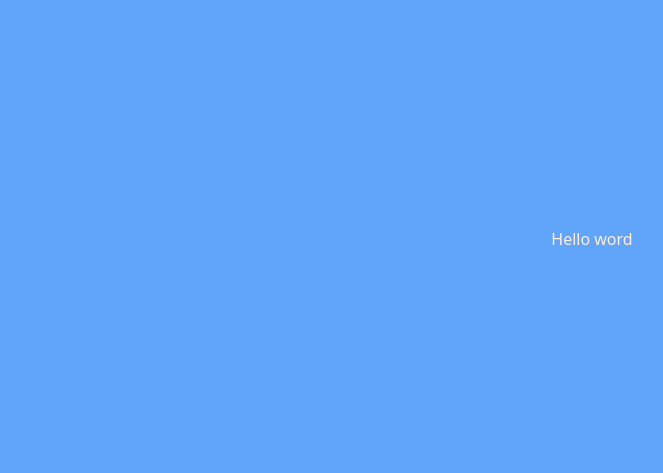
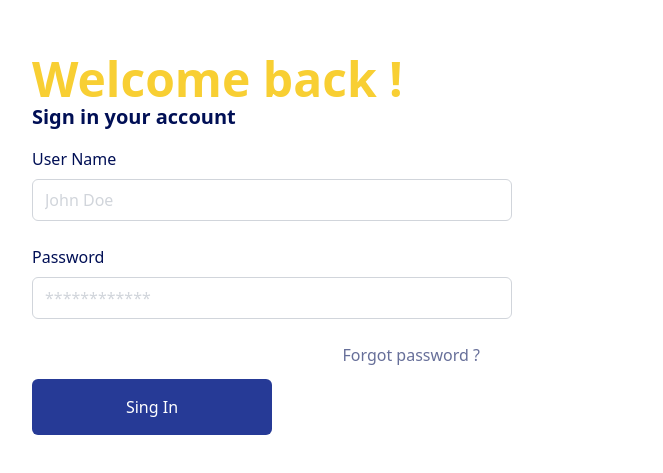
Before and after one commit to CREDO23/YAYO-APP-FRONTEND, a React (Vite) app: page / in a window 1280 px wide. Shown: the part 161-634 px from the top of the page, without its empty margins (48-711 px from the left). Built offline with nearby package versions, Linux system fonts and the light colour scheme.

Commit message:
feat : loginScreen ui

```diff
--- a/package.json
+++ b/package.json
@@ -4,7 +4,7 @@
     "version": "0.0.0",
     "type": "module",
     "scripts": {
-    "dev": "vite",
+        "start": "vite",
         "build": "vite build",
         "preview": "vite preview",
         "lint": "eslint src/**/*.{js,jsx}",
@@ -19,6 +19,7 @@
         "react-dom": "^18.2.0"
     },
     "devDependencies": {
+        "@tailwindcss/forms": "^0.5.3",
         "@types/react": "^18.0.17",
         "@types/react-dom": "^18.0.6",
         "@typescript-eslint/parser": "^5.40.1",
--- a/src/App.jsx
+++ b/src/App.jsx
@@ -1,8 +1,12 @@
+
+import Connexion from "./screens/Connexion";
+
 function App() {
     return (
-        <div className=" h-[100vh] bg-blue-400 flex items-center justify-center ">
-            <p className=" text-orange-100">Hello word</p>
+        <div className="w-full h-[100vh]">
+            <Connexion/>
         </div>
+
     );
 }
 
--- /dev/null
+++ b/src/components/forgotPasswordForm.jsx
@@ -0,0 +1,49 @@
+import { useState } from 'react';
+
+const ForgotPassword = ({setForm}) => {
+    const [forgotForm, setForgotForm] = useState({
+        email: '',
+    });
+
+    const heandleLoginForm = (e, field) => {
+        setForgotForm({ ...forgotForm, [field]: e.target.value });
+    };
+
+    const handleSubmit = (e) => {
+        e.preventDefault();
+        console.log(forgotForm);
+    };
+
+    return (
+        <form action="" method="POST">
+            <div className="mb-6">
+                <label htmlFor="name" className="block mb-2 text-textbleu">
+                    Please , entrer your user name ! You will recieve a recovery
+                    link in your email inbox
+                </label>
+                <input
+                    type="email"
+                    name="email"
+                    placeholder="joe123@gmail.com"
+                    onChange={(e) => heandleLoginForm(e, 'email')}
+                    required
+                    className="w-full px-3 py-2 placeholder-gray-300 border border-gray-300 rounded-md  focus:outline-none focus:ring focus:ring-indigo-100 focus:border-indigo-200"
+                />
+            </div>
+            <div className="flex items-center mx-8 my-3 justify-end cursor-pointer">
+                <span onClick={() => setForm('login')} className=" text-bleu-4">Go to Sign in</span>
+            </div>
+            <div className="mb-6 flex justify-start">
+                <button
+                    type="submit"
+                    onClick={handleSubmit}
+                    className="w-3/6 px-2 py-4 text-white bg-bleu rounded-md  focus:bg-indigo-600 focus:outline-none"
+                >
+                    Send
+                </button>
+            </div>
+        </form>
+    );
+};
+
+export default ForgotPassword;
--- /dev/null
+++ b/src/components/signinForm.jsx
@@ -0,0 +1,63 @@
+import { useState } from 'react';
+
+const LoginForm = ({setForm}) => {
+    const [loginForm, setloginForm] = useState({
+        userName: '',
+        password: '',
+    });
+
+    const heandleLoginForm = (e, field) => {
+        setloginForm({ ...loginForm, [field]: e.target.value });
+    };
+
+    const handleSubmit = (e) => {
+        e.preventDefault();
+        console.log(loginForm);
+    };
+
+    return (
+        <form action="" method="POST">
+            <div className="mb-6">
+                <label htmlFor="name" className="block text-textbleu mb-2">
+                    User Name
+                </label>
+                <input
+                    type="text"
+                    name="userName"
+                    placeholder="John Doe"
+                    onChange={(e) => heandleLoginForm(e, 'userName')}
+                    required
+                    className="w-full px-3 py-2 placeholder-gray-300 border border-gray-300 rounded-md  focus:outline-none focus:ring focus:ring-indigo-100 focus:border-indigo-200"
+                />
+            </div>
+            <div className="mb-6">
+                <label htmlFor="email"  text-textbleu className="block mb-2  text-textbleu">
+                    Password
+                </label>
+                <input
+                    type="password"
+                    name="password"
+                    placeholder="************"
+                    onChange={(e) => heandleLoginForm(e, 'password')}
+                    required
+                    className="w-full px-3 py-2 placeholder-gray-300 border border-gray-300 rounded-md  focus:outline-none focus:ring focus:ring-indigo-100 focus:border-indigo-200"
+                />
+            </div>
+            <div className='flex item-center justify-end mx-8 cursor-pointer my-3'>
+                <span onClick={ () => setForm('forgot')} className=' text-bleu-4'>Forgot password ?</span>
+            </div>
+
+            <div className="mb-6 flex justify-start">
+                <button
+                    type="submit"
+                    onClick={handleSubmit}
+                    className="w-3/6 px-2 py-4 text-white bg-bleu rounded-md  focus:bg-indigo-600 focus:outline-none"
+                >
+                    Sing In
+                </button>
+            </div>
+        </form>
+    );
+};
+
+export default LoginForm;
--- /dev/null
+++ b/src/screens/Connexion.jsx
@@ -0,0 +1,30 @@
+import { useState } from 'react';
+import LoginForm from '../components/signinForm';
+import ForgotPassword from '../components/forgotPasswordForm';
+
+const Connexion = () => {
+    const [form, setForm] = useState('login');
+
+    return (
+        <div className="w-full h-full">
+            <div className='w-1/2 flex items-center flex-col h-full justify-center '>
+                {form === 'login' ? (
+                    <div className="w-3/4 h-3/6 flex flex-col justify-evenly">
+                        <div className='my-4'>
+                            <h3 className=" text-jaune text-5xl font-bold">Welcome back !</h3>
+                            <p className=' text-textbleu text-xl font-semibold'>Sign in your account</p>
+                        </div>
+                        <LoginForm setForm={setForm} />
+                    </div>
+                ) : form === 'forgot' ? (
+                    <div className="w-3/4 h-2/5 flex flex-col justify-evenly">
+                        <h3 className="my-4 text-3xl  text-textbleu font-bold">Reset password</h3>
+                        <ForgotPassword setForm={setForm} />
+                    </div>
+                ) : null}
+            </div>
+        </div>
+    );
+};
+
+export default Connexion;
--- a/tailwind.config.cjs
+++ b/tailwind.config.cjs
@@ -1,9 +1,19 @@
+/* eslint-disable no-undef */
 /** @type {import('tailwindcss').Config} */
-// eslint-disable-next-line no-undef
+
 module.exports = {
     content: ['./index.html', './src/**/*.jsx'],
     theme: {
-        extend: {},
+        extend: {
+            colors: {
+                'bleu': '#263A96',
+                'jaune': '#F8CF33',
+                'textbleu': '#000F55',
+                'bleu-4':'rgba(0,15,85,.6)'
+            }
+        },
     },
-    plugins: [],
+    plugins: [
+        require('@tailwindcss/forms')
+    ],
 };
```
Also changed, not shown: 2 other files (tests, documents, lock files or other folders). Lines whose indentation alone changed are shown as unchanged.
